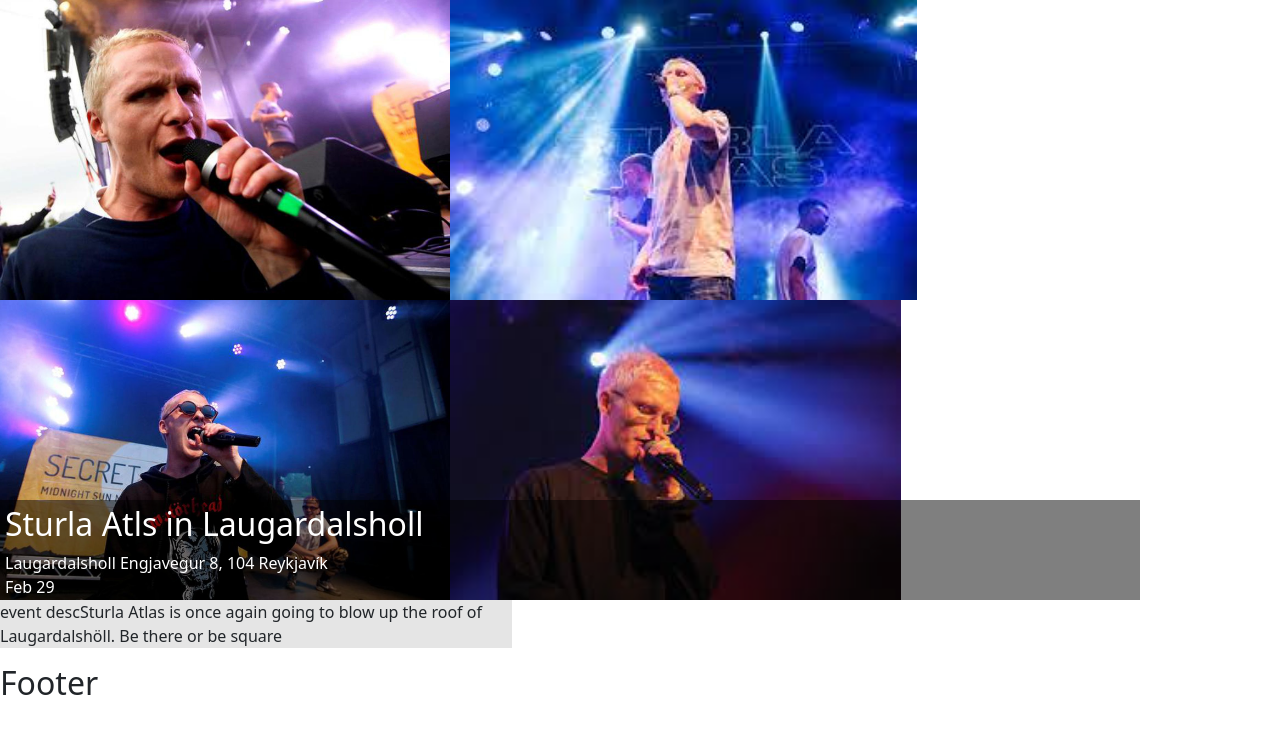
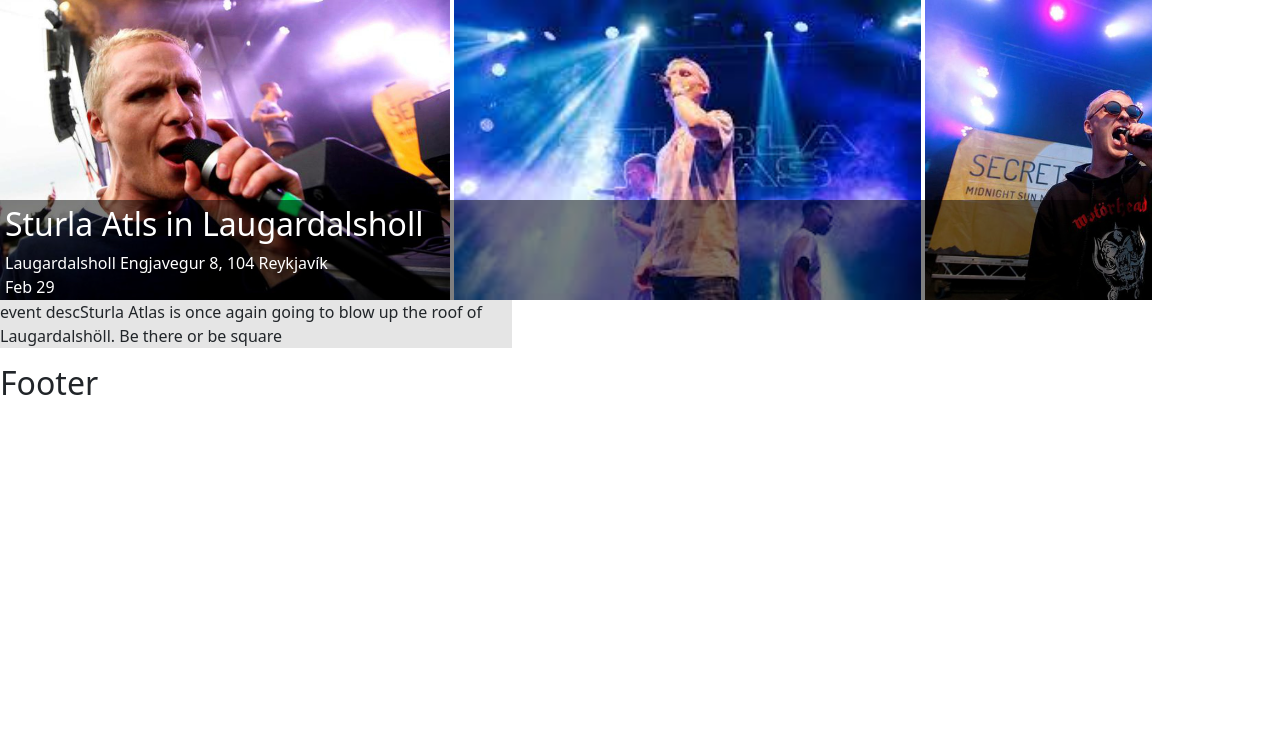
Before and after one commit to kjarrii/vln2, a Django app: page /event/ in a window 1280 px wide. Shown: the part 66-800 px from the top of the page. Run offline with Django 4.2, Linux system fonts and the light colour scheme.

Commit message:
reyna að laga myndir

```diff
--- a/event_driven/static/css/event.css
+++ b/event_driven/static/css/event.css
@@ -1,8 +1,15 @@
 .event-imgs {
-  overflow: auto;
+  overflow: hidden;
   white-space: nowrap;
   height: 300px;
-    float: left;
+    display: inline-block;
+}
+
+.column {
+    overflow: hidden;
+    white-space: nowrap;
+    display: inline-block;
+    overflow-y:hidden;
 }
 
 .date-loc {
```
